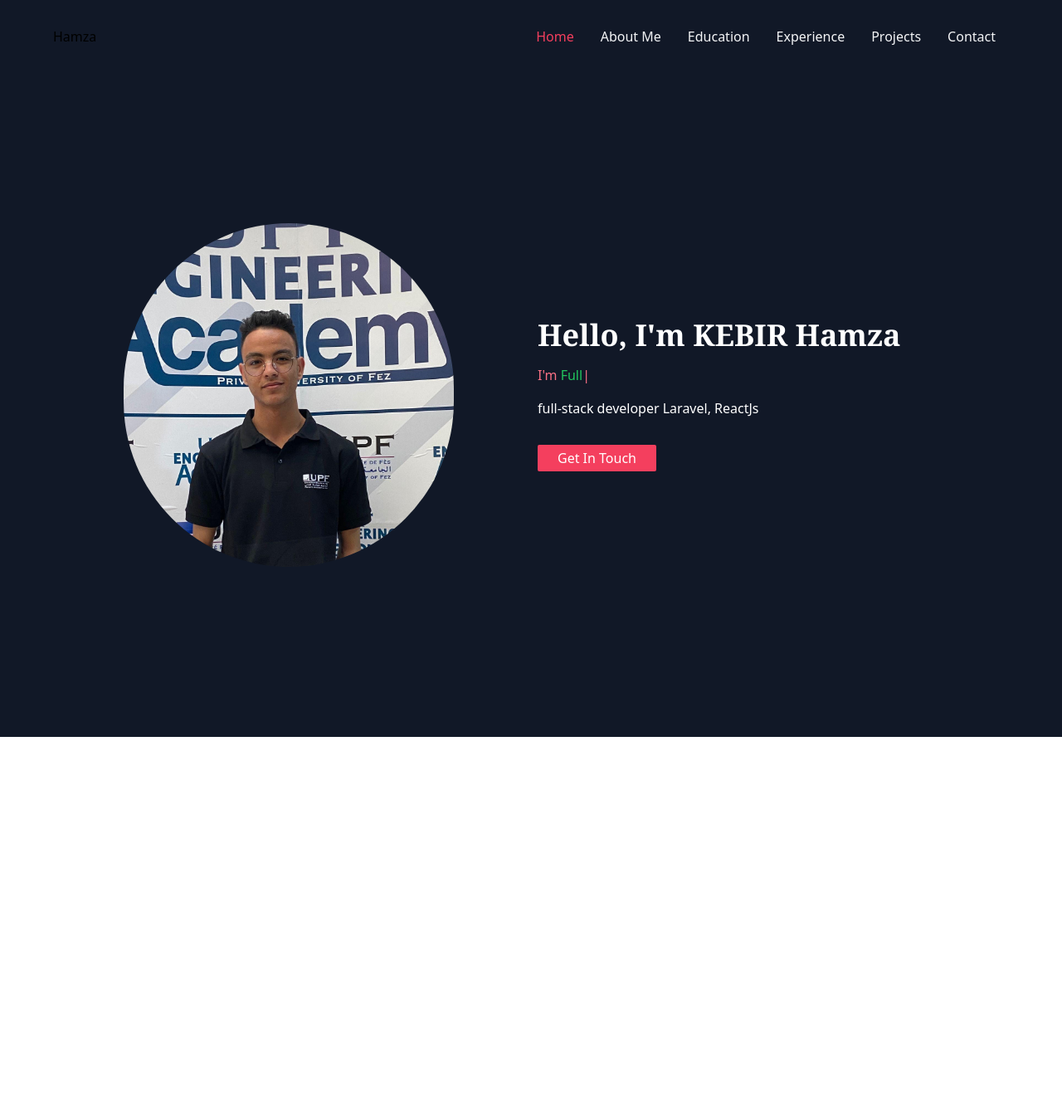
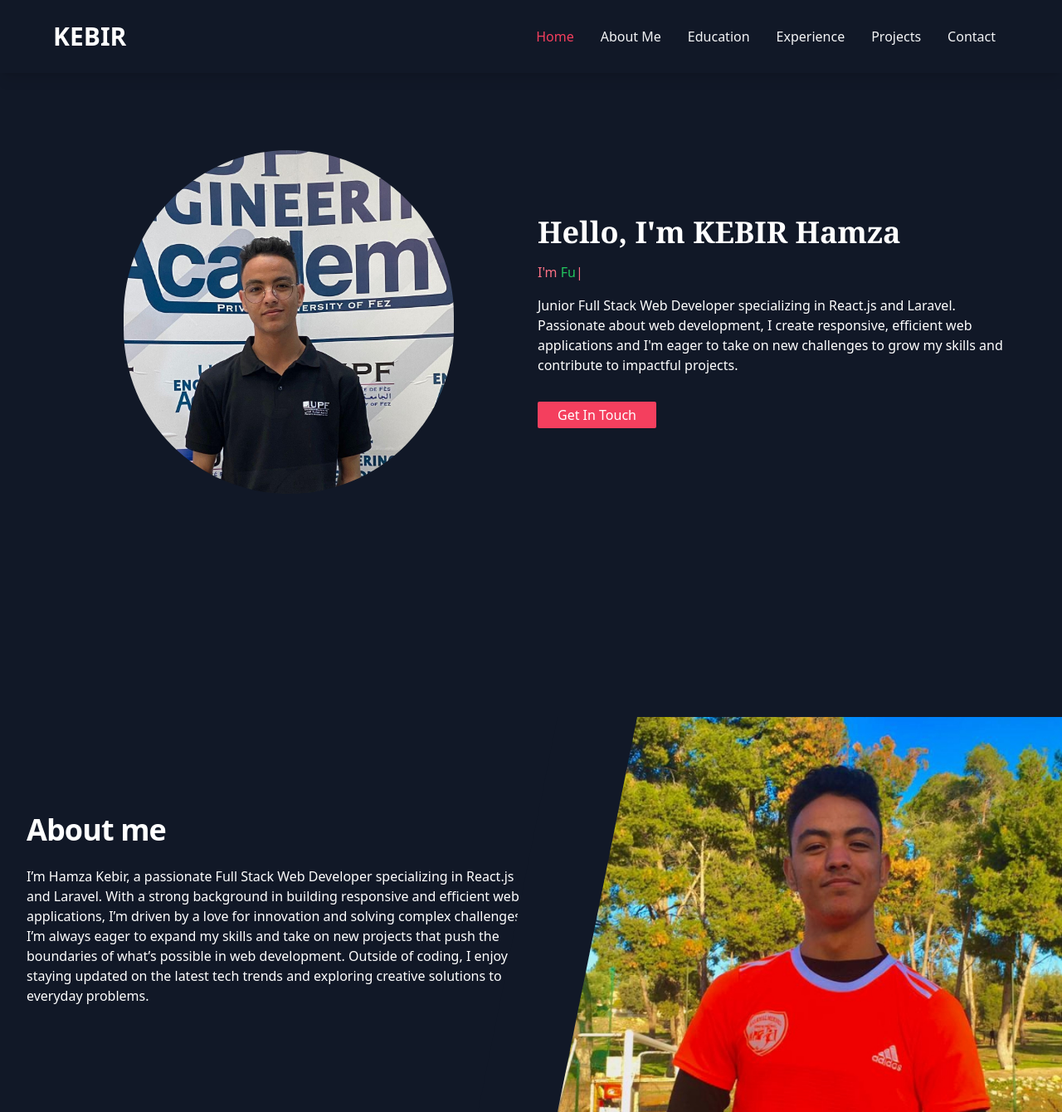
Before and after one commit to KEBIRHAMZA/Portfolio, a React (Vite) app: page / in a window 1280 px wide. Shown: the whole page at 83% size. Before the commit the page ends 888 px from the top, so only its background shows below. Built offline with nearby package versions, Linux system fonts and the light colour scheme.

Commit message:
Adding the Hero section and some Styles

```diff
--- a/index.html
+++ b/index.html
@@ -7,6 +7,11 @@
     <title>Vite + React</title>
     <script src="https://cdn.tailwindcss.com"></script>
   </head>
+  <style>
+    html {
+  scroll-behavior: smooth;
+}
+  </style>
   <body>
     <div id="root"></div>
     <script type="module" src="/src/main.jsx"></script>
--- a/src/App.jsx
+++ b/src/App.jsx
@@ -1,4 +1,5 @@
 import { useState } from 'react'
+import About from './components/about'
 import Hero from './components/hero'
 import Navbar from './components/navbar'
 
@@ -9,6 +10,7 @@ function App() {
     <>
       <Navbar/>
       <Hero/>
+      <About/>
     </>
   )
 }
--- /dev/null
+++ b/src/components/about.jsx
@@ -0,0 +1,42 @@
+import React from 'react';
+import hamza from '../images/file.jpg';
+
+const About = () => {
+    return (
+        <div id="about" className="relative bg-gray-900 text-white overflow-hidden mt-16">
+            <div className="max-w-7xl mx-auto">
+                <div className="relative z-10 pb-8 bg-gray-900 sm:pb-16 md:pb-20 lg:max-w-2xl lg:w-full lg:pb-28 xl:pb-32">
+                    <svg
+                        className="hidden lg:block absolute right-0 inset-y-0 h-full w-48 text-gray-900 transform translate-x-1/2"
+                        fill="currentColor"
+                        viewBox="0 0 100 100"
+                        preserveAspectRatio="none"
+                        aria-hidden="true"
+                    >
+                        <polygon points="50,0 100,0 50,100 0,100" />
+                    </svg>
+                    <div className="pt-1" />
+                    <main className="mt-10 mx-auto max-w-7xl px-4 sm:mt-12 sm:px-6 md:mt-16 lg:mt-20 lg:px-8 xl:mt-28">
+                        <div className="sm:text-center lg:text-left">
+                            <h2 className="my-6 text-2xl tracking-tight font-extrabold text-white sm:text-3xl md:text-4xl">
+                                About me
+                            </h2>
+                            <p>
+                                I’m Hamza Kebir, a passionate Full Stack Web Developer specializing in React.js and Laravel. With a strong background in building responsive and efficient web applications, I’m driven by a love for innovation and solving complex challenges. I’m always eager to expand my skills and take on new projects that push the boundaries of what’s possible in web development. Outside of coding, I enjoy staying updated on the latest tech trends and exploring creative solutions to everyday problems.
+                            </p>
+                        </div>
+                    </main>
+                </div>
+            </div>
+            <div className="lg:absolute lg:inset-y-0 lg:right-0 lg:w-1/2">
+                <img
+                    className="h-72 w-full object-cover object-top sm:h-80 md:h-96 lg:w-full lg:h-full"
+                    src={hamza}
+                    alt=""
+                />
+            </div>
+        </div>
+    );
+};
+
+export default About;
--- a/src/components/hero.jsx
+++ b/src/components/hero.jsx
@@ -29,8 +29,8 @@ const Hero = () => {
           </div>
           <div className="w-full flex flex-col justify-center gap-4 text-white dark:text-gray-800 md:mt-0 sm:mt-8 xs:mt-4">
             <h1 className="text-4xl font-semibold font-serif">Hello, I'm KEBIR Hamza</h1>
-            <h3 className="capitalize text-rose-400">i'm <span className="typing text-green-500 dark:text-green-700">fullstack developer</span></h3>
-            <p>full-stack developer Laravel, ReactJs</p>
+            <h3 className="capitalize text-rose-400">I'm <span className="typing text-green-500 dark:text-green-700">fullstack developer</span></h3>
+            <p>Junior Full Stack Web Developer specializing in React.js and Laravel. Passionate about web development, I create responsive, efficient web applications and I'm eager to take on new challenges to grow my skills and contribute to impactful projects.</p>
             <div className="sm:mt-4 xs:mt-2">
               <button className="px-6 py-1 bg-rose-500 text-white rounded-sm">Get In Touch</button>
             </div>
--- a/src/components/navbar.jsx
+++ b/src/components/navbar.jsx
@@ -3,13 +3,12 @@ import { useTranslation } from 'react-i18next';
 import { useState } from 'react';
 import logo from '../images/logo.png';
 
-
 const Navbar = () => {
-    const [t, i18n] = useTranslation('global')
+    const [t, i18n] = useTranslation('global');
 
     const HandleChangeLanguage = (lang) => {
-        i18n.changeLanguage(lang)
-    }
+        i18n.changeLanguage(lang);
+    };
 
     const [isMenuOpen, setIsMenuOpen] = useState(false);
 
@@ -18,13 +17,13 @@ const Navbar = () => {
     };
 
     return (
-        <div>
+        <div className="fixed top-0 left-0 w-full bg-gray-900 text-white shadow-lg z-50">
             {/* {t("message")}
             <button onClick={() => HandleChangeLanguage("en") } >En</button>
             <button onClick={() => HandleChangeLanguage("fr") } >Fr</button> */}
-            <header className="lg:px-16 px-4 flex flex-wrap items-center py-4 shadow-lg">
+            <header className="lg:px-16 px-4 flex flex-wrap items-center py-4">
                 <div className="flex-1 flex justify-between items-center">
-            Hamza
+                    <span className="text-white font-bold text-3xl">KEBIR</span>
                 </div>
                 <label htmlFor="menu-toggle" className="pointer-cursor md:hidden block">
                     <svg className="fill-current text-gray-200" xmlns="http://www.w3.org/2000/svg" width="20" height="20" viewBox="0 0 20 20">
@@ -33,22 +32,21 @@ const Navbar = () => {
                     </svg>
                 </label>
                 <input className="hidden" type="checkbox" id="menu-toggle" />
-
                 <div className="hidden md:flex md:items-center md:w-auto w-full" id="menu">
                     <nav>
                         <ul className="md:flex items-center justify-between text-base text-gray-100 dark:text-gray-600 pt-4 md:pt-0">
-                <li><a className="md:p-4 py-3 px-0 block text-rose-500" href="#">Home</a></li>
-                <li><a className="md:p-4 py-3 px-0 block" href="#">About Me</a></li>
-                <li><a className="md:p-4 py-3 px-0 block" href="#">Education</a></li>
-                <li><a className="md:p-4 py-3 px-0 block" href="#">Experience</a></li>
-                <li><a className="md:p-4 py-3 px-0 block" href="#">Projects</a></li>
-                <li><a className="md:p-4 py-3 px-0 block md:mb-0 mb-2" href="#">Contact</a></li>
+                            <li><a className="md:p-4 py-3 px-0 block text-rose-500" href="#home">Home</a></li>
+                            <li><a className="md:p-4 py-3 px-0 block" href="#about">About Me</a></li>
+                            <li><a className="md:p-4 py-3 px-0 block" href="#education">Education</a></li>
+                            <li><a className="md:p-4 py-3 px-0 block" href="#experience">Experience</a></li>
+                            <li><a className="md:p-4 py-3 px-0 block" href="#projects">Projects</a></li>
+                            <li><a className="md:p-4 py-3 px-0 block md:mb-0 mb-2" href="#contact">Contact</a></li>
                         </ul>
                     </nav>
                 </div>
             </header>
         </div>
     );
-}
+};
 
 export default Navbar;
```
Also changed, not shown: src/images/about.jpg (added), src/images/file.jpg (added). Lines whose indentation alone changed are shown as unchanged.
